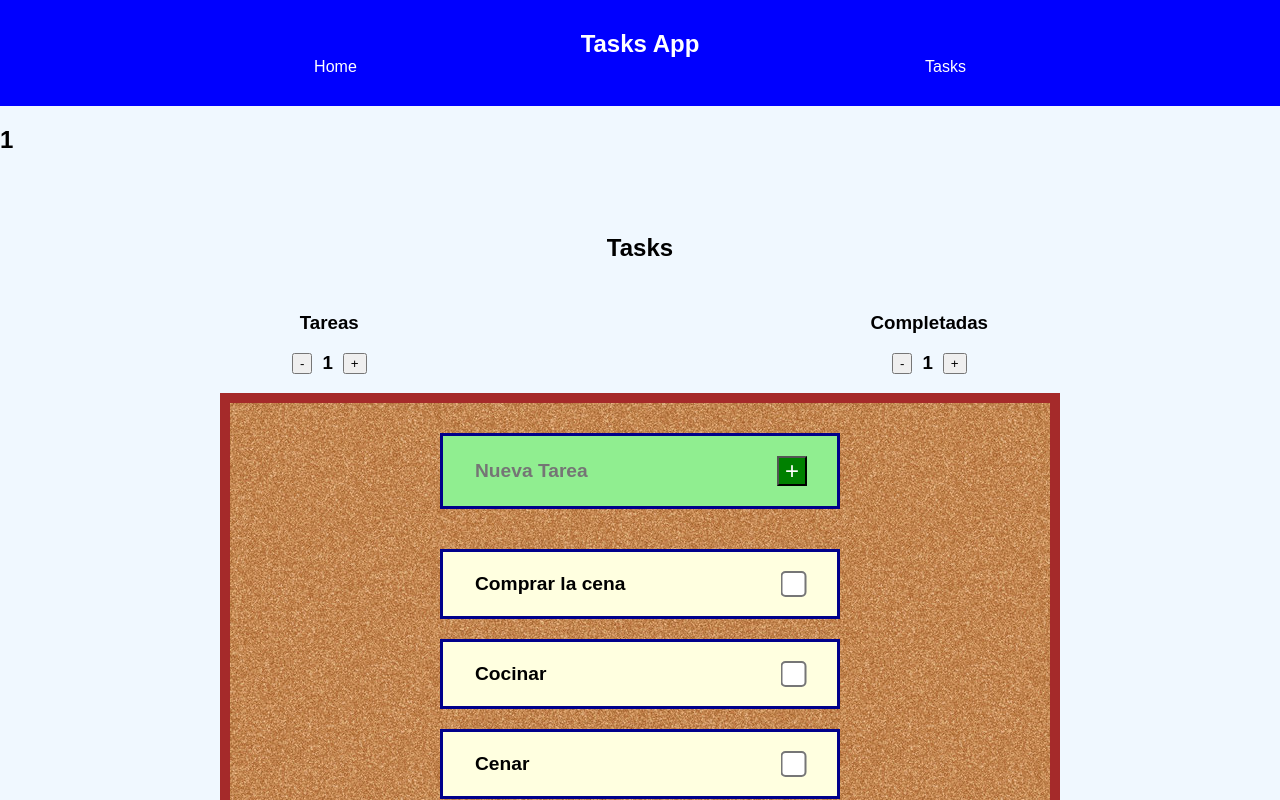
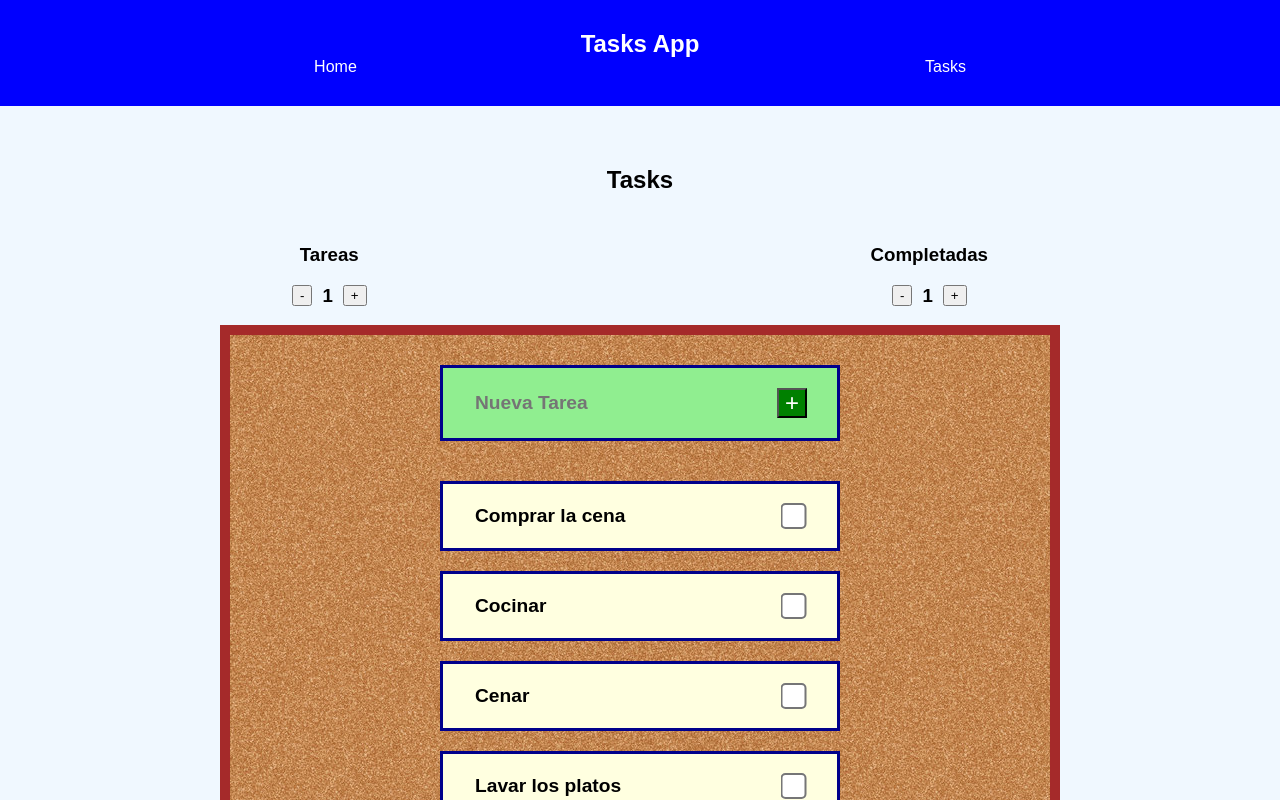
Before and after one commit to Amaza-ing/OW-React-Advanced-Course, a React (Vite) app: page /tasks in a window 1280 px wide. Shown: the top 800 px of the page. Built offline with nearby package versions, Linux system fonts and the light colour scheme.

Commit message:
03-useRef

```diff
--- a/src/components/CreateTask.jsx
+++ b/src/components/CreateTask.jsx
@@ -1,5 +1,5 @@
 import "./CreateTask.css";
-import { useContext, useState } from "react";
+import { useContext, useRef, useState } from "react";
 import { TaskContext } from "../context/task.context";
 import { createId } from "../utils/utils";
 
@@ -7,6 +7,13 @@ function CreateTask() {
   const { addTask } = useContext(TaskContext);
 
   const [taskTitle, setTaskTitle] = useState("");
+
+  const newTaskInputRef = useRef();
+
+  const focus = () => {
+    console.log(newTaskInputRef.current);
+    newTaskInputRef.current.focus();
+  };
 
   const handleInput = (e) => {
     setTaskTitle(e.target.value);
@@ -27,8 +34,9 @@ function CreateTask() {
   };
 
   return (
-    <form className="task-form" onSubmit={handleSubmit}>
+    <form className="task-form" onSubmit={handleSubmit} onClick={focus}>
       <input
+        ref={newTaskInputRef}
         className="task-title"
         placeholder="Nueva Tarea"
         value={taskTitle}
--- a/src/pages/HomePage.jsx
+++ b/src/pages/HomePage.jsx
@@ -1,4 +1,3 @@
-import { useEffect, useRef, useState } from "react";
 import HeaderComponent from "../components/HeaderComponent";
 import { Link } from "react-router-dom";
 
--- a/src/pages/TasksPage.jsx
+++ b/src/pages/TasksPage.jsx
@@ -1,5 +1,5 @@
 import "./TasksPage.css";
-import { useContext, useEffect, useRef, useState } from "react";
+import { useContext, useEffect, useState } from "react";
 import HeaderComponent from "../components/HeaderComponent";
 import { TaskContext } from "../context/task.context";
 import TaskCard from "../components/TaskCard";
@@ -7,14 +7,6 @@ import CreateTask from "../components/CreateTask";
 
 function TasksPage() {
   const { tasks, hasLoaded, hasError, getTasks } = useContext(TaskContext);
-
-  // const [renderCount, setRenderCount] = useState(0);
-  const renderCount = useRef(0);
-
-  useEffect(() => {
-    // setRenderCount(renderCount + 1);
-    renderCount.current = renderCount.current + 1;
-  });
 
   const useCounter = () => {
     const [counter, setCounter] = useState(1);
@@ -41,9 +33,6 @@ function TasksPage() {
   return (
     <>
       <HeaderComponent></HeaderComponent>
-
-      <h2>{renderCount.current}</h2>
-
       <section id="tasks-page">
         <h2 className="title">Tasks</h2>
         <div className="counters">
```
